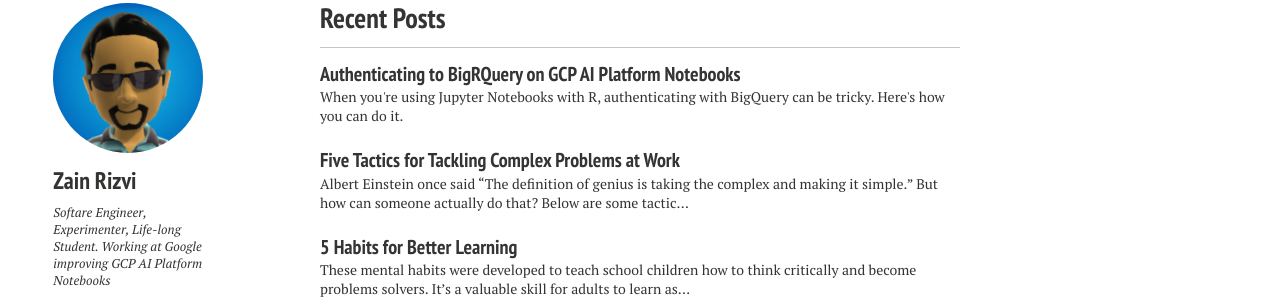
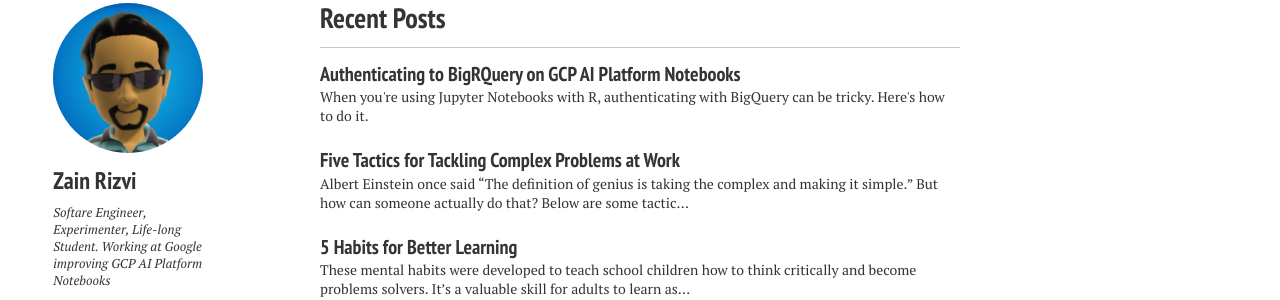
Before and after one commit to ZainRizvi/ZainRizvi.github.io, a Jekyll site: the page built from index.md, in a window 1280 px wide. Shown: the part 325-625 px from the top of the page. Built offline with Jekyll 4.4.1, drawn with Linux system fonts in a browser that asks for light colours; nearby versions of some CDN libraries.

Commit message:
Update from Forestry.io Zain Rizvi updated _posts/2019-08-05-authenticating-to-bigrquery-on-gcp-ai-platform-notebooks.md

```diff
--- a/_posts/2019-08-05-authenticating-to-bigrquery-on-gcp-ai-platform-notebooks.md
+++ b/_posts/2019-08-05-authenticating-to-bigrquery-on-gcp-ai-platform-notebooks.md
@@ -2,7 +2,7 @@
 layout: post
 title: 'Authenticating to BigRQuery on GCP AI Platform Notebooks '
 excerpt: When you're using Jupyter Notebooks with R, authenticating with BigQuery
-  can be tricky.  Here's how you can do it.
+  can be tricky.  Here's how to do it.
 tags:
 - BigRQuery
 - BigQuery
```
